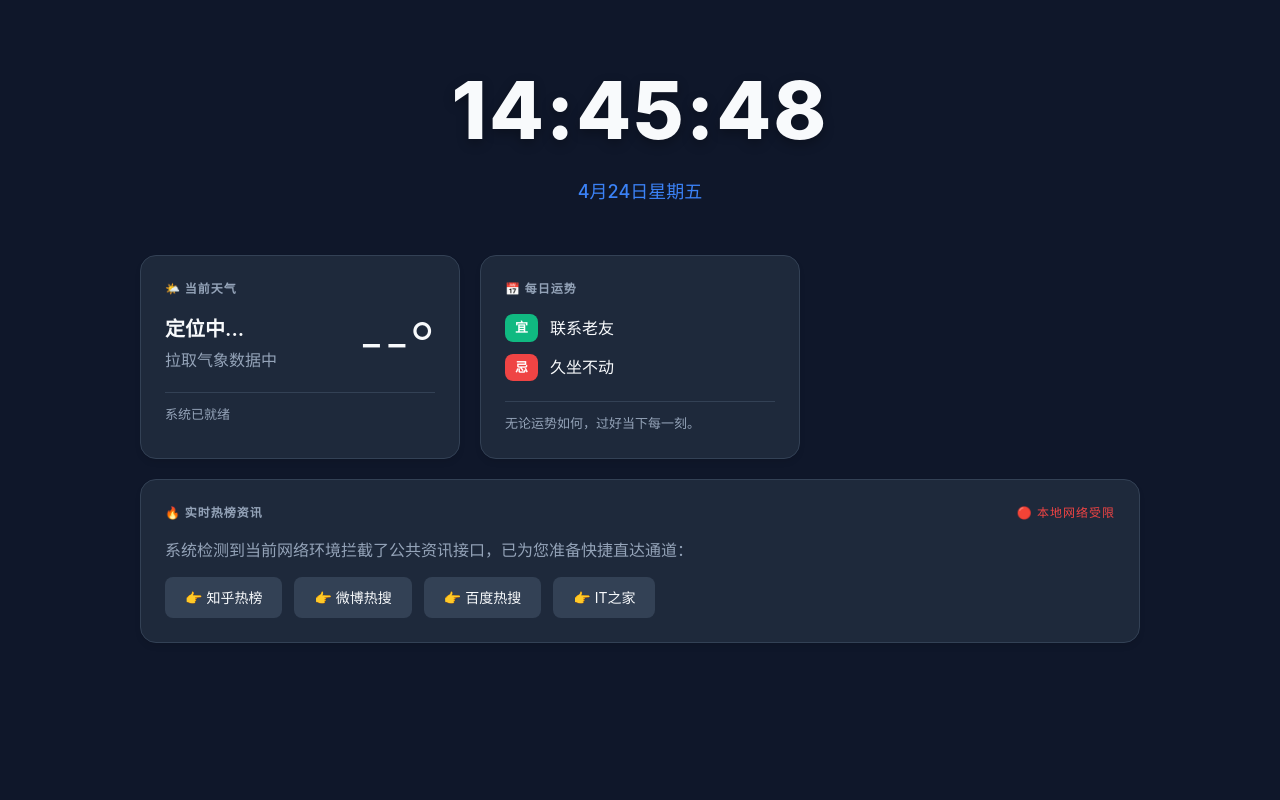
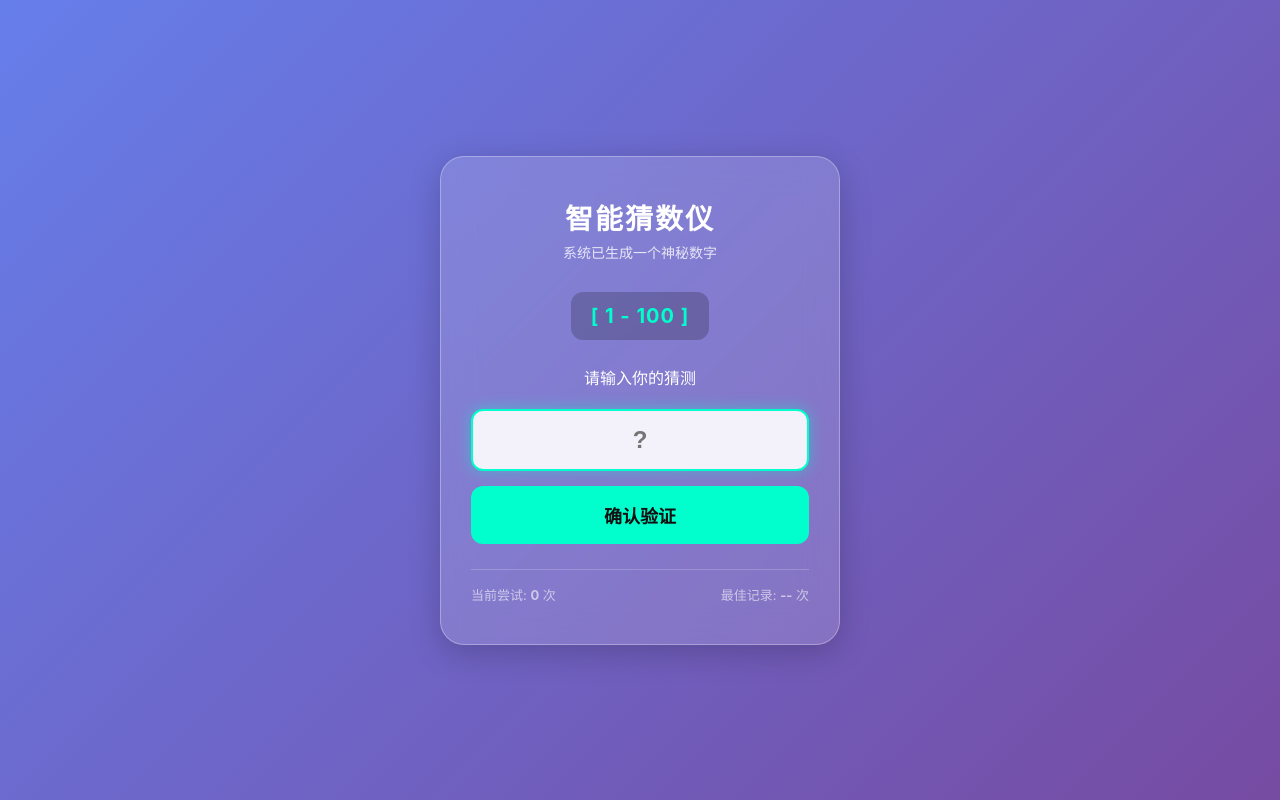
Before and after one commit to 2759755237-commits/-, a plain HTML site: page index.html in a window 1280 px wide. Drawn offline with Linux system fonts and the light colour scheme; no server answers.

Commit message:
Update index.html

```diff
--- a/index.html
+++ b/index.html
@@ -2,262 +2,285 @@
 <html lang="zh-CN">
 <head>
     <meta charset="UTF-8">
-    <meta name="viewport" content="width=device-width, initial-scale=1.0, maximum-scale=1.0, user-scalable=yes">
-    <title>私人数据中心</title>
+    <meta name="viewport" content="width=device-width, initial-scale=1.0, maximum-scale=1.0, user-scalable=no">
+    <title>智能猜数仪</title>
     <style>
         :root {
-            --bg: #0f172a;
-            --card-bg: #1e293b;
-            --card-border: #334155;
-            --text-main: #f8fafc;
-            --text-sub: #94a3b8;
-            --accent: #3b82f6;
-            --rank-1: #ef4444;
-            --rank-2: #f97316;
-            --rank-3: #eab308;
-            --rank-other: #64748b;
+            --bg-gradient: linear-gradient(135deg, #667eea 0%, #764ba2 100%);
+            --glass-bg: rgba(255, 255, 255, 0.15);
+            --glass-border: rgba(255, 255, 255, 0.3);
+            --text-main: #ffffff;
+            --accent: #00ffcc;
+            --error: #ff4d4f;
+            --warning: #faad14;
         }
 
         * { box-sizing: border-box; margin: 0; padding: 0; }
 
         body {
-            background-color: var(--bg);
+            background: var(--bg-gradient);
             color: var(--text-main);
             font-family: -apple-system, BlinkMacSystemFont, "PingFang SC", "Microsoft YaHei", sans-serif;
+            display: flex;
+            justify-content: center;
+            align-items: center;
             min-height: 100vh;
-            padding: 20px 10px;
-            overflow-y: auto;
-            line-height: 1.5;
+            overflow: hidden;
         }
 
-        .container {
-            width: 100%;
-            max-width: 1000px;
-            margin: 0 auto;
-            display: grid;
-            grid-template-columns: repeat(auto-fit, minmax(320px, 1fr));
-            gap: 20px;
+        .game-card {
+            background: var(--glass-bg);
+            backdrop-filter: blur(16px);
+            -webkit-backdrop-filter: blur(16px);
+            border: 1px solid var(--glass-border);
+            border-radius: 24px;
+            padding: 40px 30px;
+            width: 90%;
+            max-width: 400px;
+            text-align: center;
+            box-shadow: 0 8px 32px rgba(0, 0, 0, 0.2);
+            transition: all 0.3s ease;
         }
 
-        .full-width { grid-column: 1 / -1; }
+        h1 { font-size: 28px; font-weight: 700; margin-bottom: 5px; letter-spacing: 2px; }
+        .subtitle { font-size: 14px; color: rgba(255, 255, 255, 0.8); margin-bottom: 30px; }
 
-        .card {
-            background: var(--card-bg);
-            border: 1px solid var(--card-border);
-            border-radius: 16px;
-            padding: 24px;
-            box-shadow: 0 4px 6px -1px rgba(0, 0, 0, 0.1);
-            transition: transform 0.2s ease;
-        }
-        .card:hover { transform: translateY(-2px); border-color: #475569; }
-
-        .card-label {
-            font-size: 12px;
+        .range-display {
+            font-size: 20px;
             font-weight: bold;
-            color: var(--text-sub);
-            text-transform: uppercase;
+            color: var(--accent);
+            background: rgba(0, 0, 0, 0.2);
+            padding: 12px 20px;
+            border-radius: 12px;
+            margin-bottom: 25px;
+            display: inline-block;
             letter-spacing: 1px;
-            margin-bottom: 16px;
-            display: flex;
-            align-items: center;
         }
 
-        .time-box { text-align: center; padding: 30px 0; background: transparent; border: none; box-shadow: none; }
-        #time { font-size: clamp(60px, 8vw, 80px); font-weight: 800; letter-spacing: 2px; text-shadow: 0 4px 12px rgba(0,0,0,0.3); }
-        #date { font-size: 18px; color: var(--accent); font-weight: 500; margin-top: 8px; }
+        /* 隐藏输入框自带的上下小箭头 */
+        input[type="number"]::-webkit-inner-spin-button,
+        input[type="number"]::-webkit-outer-spin-button { -webkit-appearance: none; margin: 0; }
+        input[type="number"] { -moz-appearance: textfield; }
 
-        .weather-content { display: flex; justify-content: space-between; align-items: center; }
-        .temp { font-size: 56px; font-weight: 300; line-height: 1; }
-        .city { font-size: 20px; font-weight: 600; margin-bottom: 4px; }
+        .input-group {
+            display: flex;
+            flex-direction: column;
+            gap: 15px;
+            margin-bottom: 25px;
+        }
 
-        .luck-row { display: flex; align-items: center; gap: 12px; margin-bottom: 12px; }
-        .luck-badge { padding: 4px 10px; border-radius: 8px; font-size: 13px; font-weight: bold; color: #fff; }
-        .yi { background: #10b981; } .ji { background: #ef4444; }
+        input {
+            width: 100%;
+            background: rgba(255, 255, 255, 0.9);
+            border: 2px solid transparent;
+            padding: 15px;
+            border-radius: 12px;
+            font-size: 24px;
+            text-align: center;
+            font-weight: bold;
+            color: #333;
+            outline: none;
+            transition: 0.3s;
+        }
+        input:focus { border-color: var(--accent); box-shadow: 0 0 15px rgba(0, 255, 204, 0.4); }
 
-        .news-grid { display: grid; grid-template-columns: repeat(auto-fit, minmax(300px, 1fr)); gap: 12px; }
-        .news-item {
-            display: flex; gap: 12px; padding: 12px 16px;
-            background: rgba(255,255,255,0.03); border-radius: 12px;
-            text-decoration: none; color: var(--text-main); font-size: 15px;
-            transition: background 0.2s;
-            align-items: flex-start;
+        button {
+            width: 100%;
+            background: var(--accent);
+            color: #111;
+            border: none;
+            padding: 16px;
+            border-radius: 12px;
+            font-size: 18px;
+            font-weight: bold;
+            cursor: pointer;
+            transition: 0.2s;
+            text-transform: uppercase;
         }
-        .news-item:hover { background: rgba(255,255,255,0.08); }
-        .news-title { overflow: hidden; text-overflow: ellipsis; display: -webkit-box; -webkit-line-clamp: 2; -webkit-box-orient: vertical; }
+        button:hover { transform: translateY(-2px); box-shadow: 0 5px 15px rgba(0, 255, 204, 0.4); }
+        button:active { transform: translateY(1px); }
 
-        .rank { font-weight: 900; font-size: 16px; font-style: italic; min-width: 20px; text-align: center; }
-        .rank-1 { color: var(--rank-1); } .rank-2 { color: var(--rank-2); } .rank-3 { color: var(--rank-3); }
-        .rank-other { color: var(--rank-other); }
+        .message {
+            font-size: 16px;
+            font-weight: 500;
+            min-height: 24px;
+            margin-bottom: 20px;
+            transition: 0.3s;
+        }
 
-        .fallback-container { display: flex; flex-wrap: wrap; gap: 12px; margin-top: 10px; }
-        .fallback-btn {
-            background: var(--card-border); color: var(--text-main); text-decoration: none;
-            padding: 10px 20px; border-radius: 8px; font-size: 14px; transition: 0.2s;
+        .stats {
+            display: flex;
+            justify-content: space-between;
+            font-size: 13px;
+            color: rgba(255, 255, 255, 0.6);
+            border-top: 1px solid rgba(255, 255, 255, 0.2);
+            padding-top: 15px;
         }
-        .fallback-btn:hover { background: var(--accent); }
+
+        /* 胜利时的动画效果 */
+        @keyframes pulse {
+            0% { transform: scale(1); box-shadow: 0 0 0 0 rgba(0, 255, 204, 0.7); }
+            70% { transform: scale(1.05); box-shadow: 0 0 0 20px rgba(0, 255, 204, 0); }
+            100% { transform: scale(1); box-shadow: 0 0 0 0 rgba(0, 255, 204, 0); }
+        }
+        .win-anim { animation: pulse 1.5s infinite; border-color: var(--accent); }
+
+        #reset-btn {
+            background: transparent;
+            color: white;
+            border: 1px solid white;
+            display: none;
+            margin-top: 10px;
+        }
+        #reset-btn:hover { background: rgba(255,255,255,0.1); box-shadow: none; }
+
     </style>
 </head>
 <body>
 
-<div class="container">
-    <div class="card time-box full-width">
-        <div id="time">00:00</div>
-        <div id="date">加载中...</div>
-    </div>
+    <div class="game-card" id="card">
+        <h1>智能猜数仪</h1>
+        <div class="subtitle">系统已生成一个神秘数字</div>
 
-    <div class="card">
-        <div class="card-label">🌤️ 当前天气</div>
-        <div class="weather-content">
-            <div>
-                <div class="city" id="city">定位中...</div>
-                <div id="weather-text" style="color: var(--text-sub);">拉取气象数据中</div>
-            </div>
-            <div class="temp" id="temp">--°</div>
+        <div class="range-display" id="range-display">
+            [ 1 - 100 ]
         </div>
-        <div id="weather-more" style="margin-top:20px; font-size:13px; color:var(--text-sub); border-top:1px solid var(--card-border); padding-top:12px;">
-            系统已就绪
+
+        <div class="message" id="message">请输入你的猜测</div>
+
+        <div class="input-group">
+            <input type="number" id="guess-input" placeholder="?" inputmode="numeric" autocomplete="off" autofocus>
+            <button id="submit-btn" onclick="checkGuess()">确认验证</button>
+            <button id="reset-btn" onclick="initGame()">重新开始</button>
+        </div>
+
+        <div class="stats">
+            <span>当前尝试: <b id="attempts">0</b> 次</span>
+            <span>最佳记录: <b id="best-score">--</b> 次</span>
         </div>
     </div>
 
-    <div class="card">
-        <div class="card-label">📅 每日运势</div>
-        <div class="luck-row"><span class="luck-badge yi">宜</span> <span id="yi-text">加载中</span></div>
-        <div class="luck-row"><span class="luck-badge ji">忌</span> <span id="ji-text">加载中</span></div>
-        <div id="luck-desc" style="margin-top:20px; font-size:13px; color:var(--text-sub); border-top:1px solid var(--card-border); padding-top:12px;">
-            无论运势如何，过好当下每一刻。
-        </div>
-    </div>
+    <script>
+        let targetNumber;
+        let minRange;
+        let maxRange;
+        let attempts;
+        let gameActive = true;
 
-    <div class="card full-width">
-        <div class="card-label" style="justify-content: space-between;">
-            <span>🔥 实时热榜资讯</span>
-            <span id="news-source" style="font-weight: normal; color: #f59e0b;">📡 扫描国内节点中...</span>
-        </div>
-        <div id="news-list" class="news-grid">
-            <div style="padding: 30px; text-align: center; color: var(--text-sub); grid-column: 1 / -1;">
-                正在与云端资讯节点建立连接，请稍候...
-            </div>
-        </div>
-    </div>
-</div>
+        // 获取本地存储的最佳记录
+        let bestScore = localStorage.getItem('guessNumberBestScore') || '--';
+        document.getElementById('best-score').innerText = bestScore;
 
-<script>
-    const AMAP_KEY = '63d3f957d54929e51fd068d4ac3fa0db';
+        const inputEl = document.getElementById('guess-input');
+        const messageEl = document.getElementById('message');
+        const rangeEl = document.getElementById('range-display');
+        const attemptsEl = document.getElementById('attempts');
+        const submitBtn = document.getElementById('submit-btn');
+        const resetBtn = document.getElementById('reset-btn');
+        const cardEl = document.getElementById('card');
 
-    // 1. 时钟
-    function updateTime() {
-        const now = new Date();
-        document.getElementById('time').innerText = now.toTimeString().split(' ')[0];
-        document.getElementById('date').innerText = now.toLocaleDateString('zh-CN', {month:'long', day:'numeric', weekday:'long'});
-    }
-    setInterval(updateTime, 1000);
-    updateTime();
+        // 初始化游戏
+        function initGame() {
+            targetNumber = Math.floor(Math.random() * 100) + 1;
+            minRange = 1;
+            maxRange = 100;
+            attempts = 0;
+            gameActive = true;
 
-    // 2. 天气
-    async function fetchWeather() {
-        try {
-            const ipRes = await fetch(`https://restapi.amap.com/v3/ip?key=${AMAP_KEY}`);
-            const ipData = await ipRes.json();
-            if(ipData.status === '1' && ipData.city) {
-                document.getElementById('city').innerText = ipData.city;
-                const wRes = await fetch(`https://restapi.amap.com/v3/weather/weatherInfo?key=${AMAP_KEY}&city=${ipData.adcode}`);
-                const wData = await wRes.json();
-                if(wData.lives && wData.lives.length > 0) {
-                    const l = wData.lives[0];
-                    document.getElementById('temp').innerText = l.temperature + '°';
-                    document.getElementById('weather-text').innerText = l.weather;
-                    document.getElementById('weather-more').innerText = `风向: ${l.winddirection}风 | 湿度: ${l.humidity}%`;
-                }
+            updateRangeDisplay();
+            attemptsEl.innerText = attempts;
+            messageEl.innerText = '请输入你的猜测';
+            messageEl.style.color = 'var(--text-main)';
+            inputEl.value = '';
+            inputEl.disabled = false;
+
+            submitBtn.style.display = 'block';
+            resetBtn.style.display = 'none';
+            cardEl.classList.remove('win-anim');
+
+            // 延迟一点让手机键盘有时间反应
+            setTimeout(() => inputEl.focus(), 100);
+        }
+
+        // 核心验证逻辑
+        function checkGuess() {
+            if (!gameActive) return;
+
+            const userGuess = parseInt(inputEl.value);
+
+            // 基础校验
+            if (isNaN(userGuess)) {
+                showMessage('请输入有效的数字！', 'var(--warning)');
+                return;
             }
-        } catch (e) { }
-    }
-    setTimeout(fetchWeather, 300);
+            if (userGuess < 1 || userGuess > 100) {
+                showMessage('数字超出了 1 到 100 的范围！', 'var(--warning)');
+                inputEl.value = '';
+                return;
+            }
 
-    // 3. 黄历
-    function initLuck() {
-        const yis = ["专注工作", "学习充电", "深度阅读", "整理桌面", "联系老友"];
-        const jis = ["过度熬夜", "冲动消费", "久坐不动", "暴饮暴食", "情绪化"];
-        const d = new Date().getDate();
-        document.getElementById('yi-text').innerText = yis[d % yis.length];
-        document.getElementById('ji-text').innerText = jis[(d + 3) % jis.length];
-    }
-    initLuck();
+            attempts++;
+            attemptsEl.innerText = attempts;
 
-    // 4. 纯国内节点新闻拉取 (增加强力可选链保护)
-    async function fetchNews() {
-        const list = document.getElementById('news-list');
-        const sourceLabel = document.getElementById('news-source');
+            // 判断逻辑
+            if (userGuess === targetNumber) {
+                handleWin();
+            } else if (userGuess < targetNumber) {
+                showMessage(`太小了！目标比 ${userGuess} 大。`, 'var(--warning)');
+                if (userGuess > minRange) minRange = userGuess + 1;
+                inputEl.value = '';
+                inputEl.focus();
+            } else {
+                showMessage(`太大了！目标比 ${userGuess} 小。`, 'var(--warning)');
+                if (userGuess < maxRange) maxRange = userGuess - 1;
+                inputEl.value = '';
+                inputEl.focus();
+            }
 
-        // 节点阵列：全面替换为国内稳定线路
-        const apis = [
-            {
-                name: '知乎热榜 (国内主线)',
-                url: 'https://api.oioweb.cn/api/common/ZhihuHot',
-                getList: d => d?.result?.map(i => ({title: i.title, url: i.url}))
-            },
-            {
-                name: '百度热搜 (国内备线1)',
-                url: 'https://api.vvhan.com/api/hotlist/baiduRD',
-                getList: d => d?.data?.map(i => ({title: i.title, url: i.url}))
-            },
-            {
-                name: '微博热搜 (国内备线2)',
-                url: 'https://tenapi.cn/v2/weibohot',
-                getList: d => d?.data?.map(i => ({title: i.name, url: i.url}))
-            }
-        ];
+            if (gameActive) updateRangeDisplay();
+        }
 
-        for (let api of apis) {
-            try {
-                // 每条线路给 4 秒时间
-                const controller = new AbortController();
-                const timeoutId = setTimeout(() => controller.abort(), 4000);
+        function showMessage(text, color) {
+            messageEl.innerText = text;
+            messageEl.style.color = color;
+        }
 
-                const res = await fetch(api.url, { signal: controller.signal });
-                clearTimeout(timeoutId);
+        function updateRangeDisplay() {
+            // 如果范围交叉了（理论上不会，以防万一）
+            if (minRange > maxRange) return;
+            rangeEl.innerText = `[ ${minRange} - ${maxRange} ]`;
+        }
 
-                const data = await res.json();
-                const items = api.getList(data);
+        function handleWin() {
+            gameActive = false;
+            showMessage(`🎉 恭喜你猜对了！答案就是 ${targetNumber}`, 'var(--accent)');
+            rangeEl.innerText = `[ 命中目标 ]`;
+            inputEl.disabled = true;
+            cardEl.classList.add('win-anim');
 
-                if (items && items.length > 0) {
-                    list.innerHTML = '';
-                    sourceLabel.innerText = `🟢 已连接: ${api.name}`;
-                    sourceLabel.style.color = "#10b981";
+            submitBtn.style.display = 'none';
+            resetBtn.style.display = 'block';
 
-                    items.slice(0, 10).forEach((item, index) => {
-                        let rankClass = index === 0 ? 'rank-1' : index === 1 ? 'rank-2' : index === 2 ? 'rank-3' : 'rank-other';
-                        list.innerHTML += `
-                            <a href="${item.url}" target="_blank" class="news-item">
-                                <div class="rank ${rankClass}">${index + 1}</div>
-                                <div class="news-title">${item.title}</div>
-                            </a>
-                        `;
-                    });
-                    return;
-                }
-            } catch (e) {
-                console.warn(`${api.name} 拉取失败，尝试下一个...`);
+            // 更新最佳记录
+            if (bestScore === '--' || attempts < parseInt(bestScore)) {
+                bestScore = attempts;
+                localStorage.setItem('guessNumberBestScore', bestScore);
+                document.getElementById('best-score').innerText = bestScore;
+                setTimeout(() => alert(`太棒了！你创造了新的最佳记录：${bestScore} 次！`), 300);
             }
         }
 
-        // 终极降级
-        sourceLabel.innerText = "🔴 本地网络受限";
-        sourceLabel.style.color = "#ef4444";
-        list.style.display = "block";
-        list.innerHTML = `
-            <div style="color: var(--text-sub); margin-bottom: 15px;">
-                系统检测到当前网络环境拦截了公共资讯接口，已为您准备快捷直达通道：
-            </div>
-            <div class="fallback-container">
-                <a href="https://www.zhihu.com/hot" target="_blank" class="fallback-btn">👉 知乎热榜</a>
-                <a href="https://s.weibo.com/top/summary" target="_blank" class="fallback-btn">👉 微博热搜</a>
-                <a href="https://top.baidu.com/board" target="_blank" class="fallback-btn">👉 百度热搜</a>
-                <a href="https://www.ithome.com/" target="_blank" class="fallback-btn">👉 IT之家</a>
-            </div>
-        `;
-    }
-    fetchNews();
-</script>
+        // 监听回车键提交
+        inputEl.addEventListener('keypress', function (e) {
+            if (e.key === 'Enter') {
+                e.preventDefault(); // 防止手机端回车刷新页面
+                checkGuess();
+            }
+        });
 
+        // 启动游戏
+        initGame();
+
+    </script>
 </body>
 </html>
```
